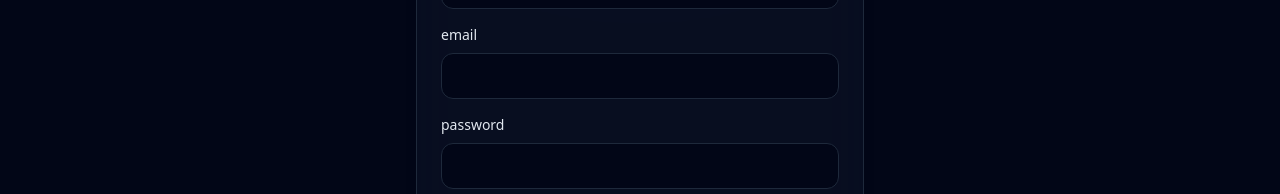
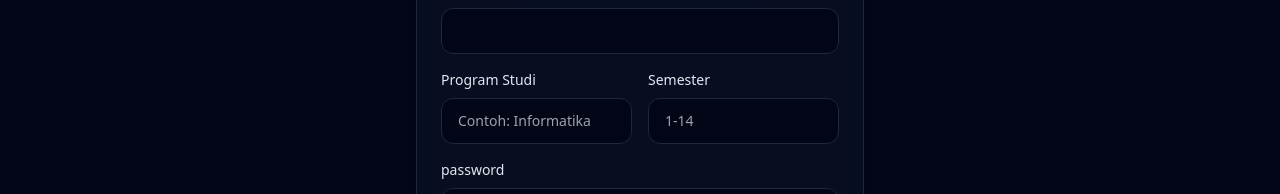
Before and after one commit to fafagt12345/Pengembangan-Sistem-Deteksi-Kondisi-Mental-Mahasiswa-Berdasarkan-Pola-Pengetikan-Keystroke-Dynamics-, a Next.js app: page /register in a window 1280 px wide. Shown: the part 384-578 px from the top of the page. Built offline with nearby package versions, Linux system fonts and the light colour scheme; no server answers.

Commit message:
Fix: card components, duplicate folders, and time logic

```diff
--- a/app/login/page.tsx
+++ b/app/login/page.tsx
@@ -5,7 +5,8 @@ import { useForm } from "react-hook-form";
 import { zodResolver } from "@hookform/resolvers/zod";
 import * as z from "zod";
 import { signInWithEmailAndPassword, GoogleAuthProvider, signInWithPopup } from "firebase/auth";
-import { auth } from "@/lib/firebase";
+import { doc, getDoc } from "firebase/firestore";
+import { auth, db } from "@/lib/firebase";
 import { useRouter } from "next/navigation";
 import { Button } from "@/components/ui/button";
 import { Input } from "@/components/ui/input";
@@ -44,7 +45,14 @@ export default function LoginPage() {
   const onSubmit = async (data: z.infer<typeof loginSchema>) => {
     setLoading(true);
     try {
-      await signInWithEmailAndPassword(auth, data.email, data.password);
+      const userCredential = await signInWithEmailAndPassword(auth, data.email, data.password);
+
+      // Validasi apakah data di Firestore ada
+      const userDoc = await getDoc(doc(db, "users", userCredential.user.uid));
+      if (!userDoc.exists()) {
+        console.warn("Data profil tambahan tidak ditemukan di Firestore");
+      }
+
       router.push("/dashboard");
     } catch (error: any) {
       console.error("Login Error:", error);
--- a/app/register/page.tsx
+++ b/app/register/page.tsx
@@ -19,6 +19,8 @@ const registerSchema = z.object({
   fullName: z.string().min(2, "Nama terlalu pendek"),
   email: z.string().email("Email tidak valid"),
   password: z.string().min(6, "Password minimal 6 karakter"),
+  prodi: z.string().min(2, "Program studi wajib diisi"),
+  semester: z.string().min(1, "Semester wajib diisi"),
 });
 
 export default function RegisterPage() {
@@ -65,6 +67,8 @@ export default function RegisterPage() {
         email: user.email,
         displayName: data.fullName,
         photoURL: user.photoURL || null,
+        prodi: data.prodi,
+        semester: data.semester,
         role: "mahasiswa",
         createdAt: serverTimestamp(),
       });
@@ -99,6 +103,18 @@ export default function RegisterPage() {
               <Label htmlFor="email">{t("email")}</Label>
               <Input id="email" type="email" {...register("email")} className="bg-slate-950 border-slate-800 text-white" />
               {errors.email && <p className="text-xs text-red-400">{errors.email.message as string}</p>}
+            </div>
+            <div className="grid grid-cols-2 gap-4">
+              <div className="space-y-2">
+                <Label htmlFor="prodi">Program Studi</Label>
+                <Input id="prodi" {...register("prodi")} placeholder="Contoh: Informatika" className="bg-slate-950 border-slate-800 text-white" />
+                {errors.prodi && <p className="text-xs text-red-400">{errors.prodi.message as string}</p>}
+              </div>
+              <div className="space-y-2">
+                <Label htmlFor="semester">Semester</Label>
+                <Input id="semester" type="number" {...register("semester")} placeholder="1-14" className="bg-slate-950 border-slate-800 text-white" />
+                {errors.semester && <p className="text-xs text-red-400">{errors.semester.message as string}</p>}
+              </div>
             </div>
             <div className="space-y-2">
               <Label htmlFor="password">{t("password")}</Label>
```
